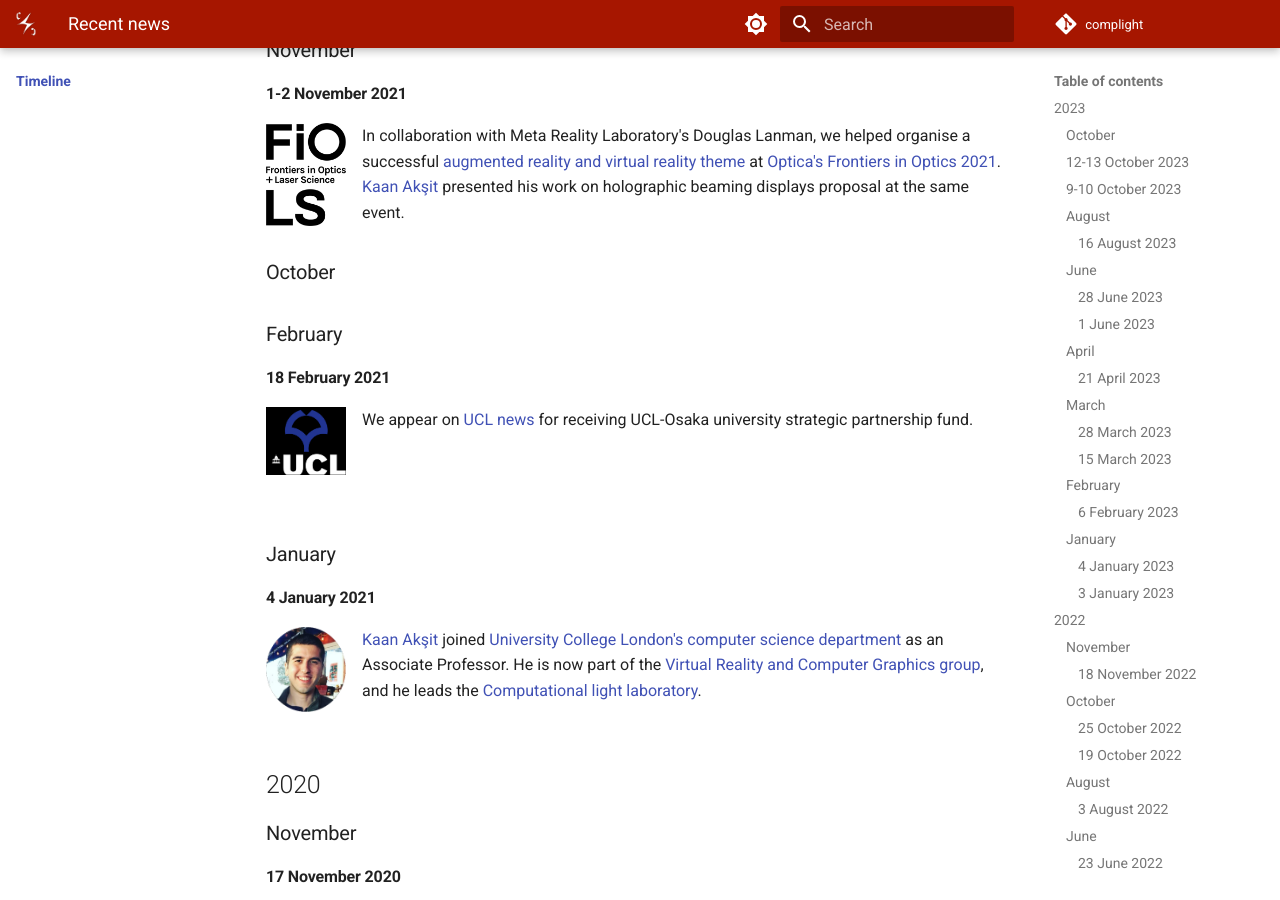
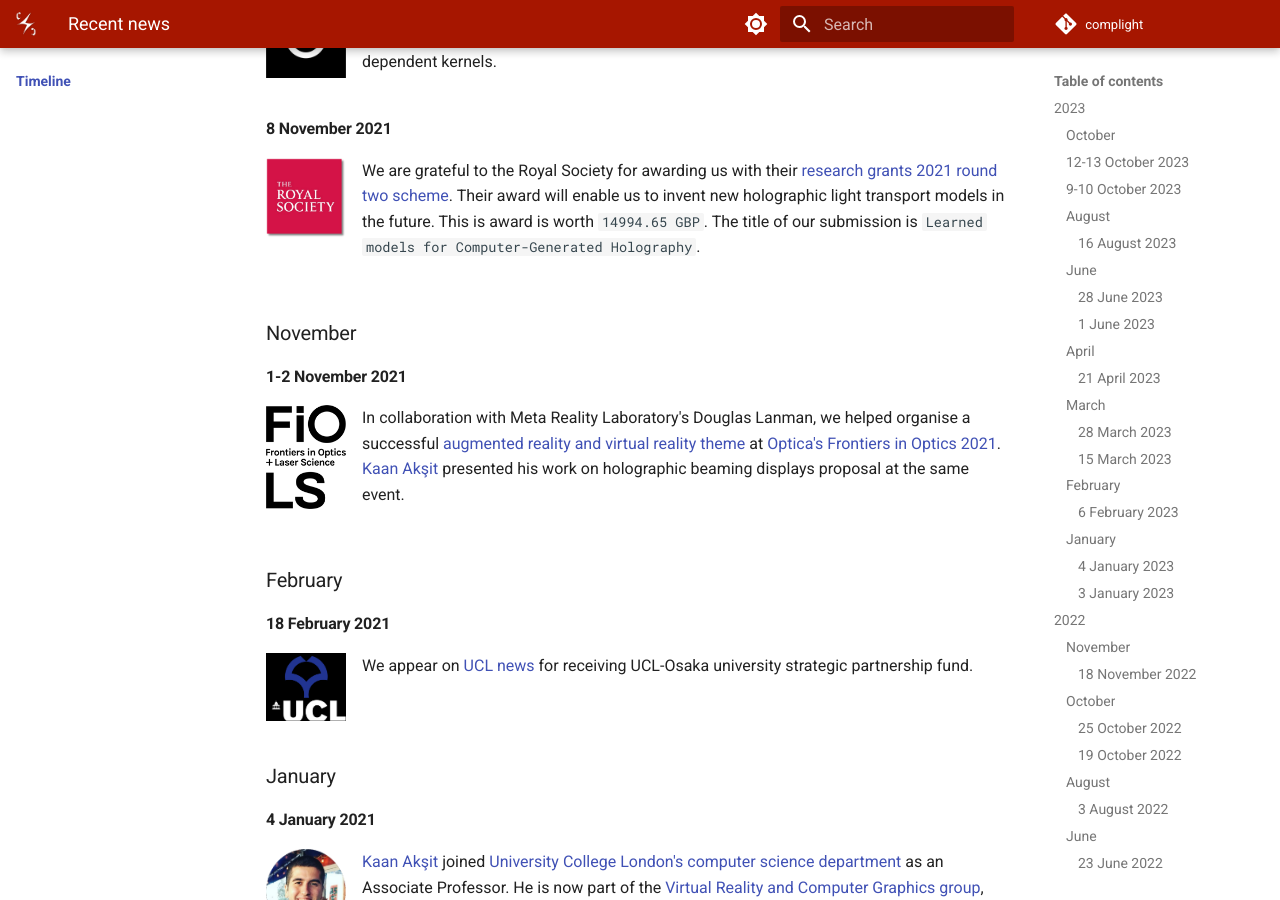
Before and after one commit to complight/complight.github.io, an MkDocs documentation site: the page built from docs/timeline/index.md, in a window 1280 px wide and 900 px high, scrolled down 5471 px. Built offline with MkDocs 1.6.1 and Material for MkDocs 9.7.7, drawn with Linux system fonts in a browser that asks for light colours.

Commit message:
Updating the timeline.

```diff
--- a/docs/timeline/index.md
+++ b/docs/timeline/index.md
@@ -62,6 +62,8 @@ In her latest article, "[The Promise of Holographic Displays](https://cacm.acm.o
 </div>
 [Our paper](http://complightlab.com/ChromaCorrect/), `ChromaCorrect: Prescription Correction in Virtual Reality Headsets through Perceptual Guidance`, is published at Optica's Biomedical Optics Express.
 This work is a result of a collaboration with [Ahmet H. Güzel](https://aguzel.github.io/), [Jeanne Beyazian](https://www.linkedin.com/in/jeanne-beyazian/?trk=public_profile_browsemap&originalSubdomain=uk) and [Praneeth Chakravarthula](https://www.cs.unc.edu/~cpk/).
+<br />
+<br />
 
 
 ### March
@@ -73,8 +75,10 @@ This work is a result of a collaboration with [Ahmet H. Güzel](https://aguzel.g
 This work is a collaboration between
 [Yuta Itoh](https://www.ar.c.titech.ac.jp/people/yuta-itoh),
 and [Kaan Akşit](https://kaanaksit.com).
+<br />
+<br />
 
-<br>
+
 <div style="float: left; height:100px;" class="boxed">
 <img align="left" src="../media/ieee.png" width="80" alt/>
 </div>
@@ -84,6 +88,8 @@ This work is a collaboration between
 [Yuta Itoh](https://www.ar.c.titech.ac.jp/people/yuta-itoh),
 [Hakan Ürey](https://mysite.ku.edu.tr/hurey/),
 and [Kaan Akşit](https://kaanaksit.com).
+<br />
+<br />
 
 
 #### 15 March 2023
@@ -92,6 +98,8 @@ and [Kaan Akşit](https://kaanaksit.com).
 </div>
 Kaan presented an invited talk titled `Could holographic displays be the key to achieving realism in displays?`.
 We are thankful to [Huawei, United Kingdom](https://www.huawei.com/uk/) for their kind hospitality.
+<br />
+<br />
 
 
 ### February
@@ -101,6 +109,8 @@ We are thankful to [Huawei, United Kingdom](https://www.huawei.com/uk/) for thei
 </div>
 Kaan presented an invited talk titled [`Could holographic displays be the key to achieving realism?`](https://youtu.be/kqOQLFaTZwU?t=702).
 We are thankful to [University of Rochester's institute of optics](https://www.hajim.rochester.edu/optics/) for their kind hospitality.
+<br />
+<br />
 
 
 ### January
@@ -110,6 +120,8 @@ We are thankful to [University of Rochester's institute of optics](https://www.h
 </div>
 We are thankful to [TÜBİTAK's](https://tubitak.gov.tr/en/funds/scientific-events/national-support-programmes/content-2224-a-grant-program-for-participation-in-scientific-meetings-abroad) 2224-A support for our valuable member and a PhD student, [Koray Kavaklı](https://scholar.google.com/citations?user=rn6XtO4AAAAJ&hl=en&oi=ao) in presenting his work at [SPIE's Photonics West 2023](https://spie.org/conferences-and-exhibitions/photonics-west?SSO=1).
 This fund covers a significant portion of his attendance at SPIE's Photonics West.
+<br />
+<br />
 
 
 #### 3 January 2023
@@ -118,6 +130,8 @@ This fund covers a significant portion of his attendance at SPIE's Photonics Wes
 </div>
 We are thankful to [Oracle](https://www.oracle.com/cloud/compute/gpu/) for offering us to rely on their cloud infrastructure support for our computational needs.
 We had to decline their award as we have purchased new computational resources most recently.
+<br />
+<br />
 
 
 ## 2022
@@ -130,6 +144,8 @@ We had to decline their award as we have purchased new computational resources m
 [Our paper](https://arxiv.org/abs/2203.04353), `Unrolled Primal-Dual Networks for Lensless Cameras`, is published at Optica's Optics Express.
 A copy of the manuscript can be found [here](https://arxiv.org/pdf/2203.04353.pdf).
 This work is a result of a collaboration with [Oliver Kingshott](https://oliver.kingshott.com/), [Nick Antipa](http://nickantipa.com/) and [Emrah Bostan](https://emrahbostan.com/).
+<br />
+<br />
 
 
 ### October
@@ -139,6 +155,8 @@ This work is a result of a collaboration with [Oliver Kingshott](https://oliver.
 </div>
 [Our paper](https://doi.org/10.1109/TVCG.2022.3216712), `Metameric Inpainting for Image Warping`, is published at IEEE's Transaction on Visualization and Computer Graphics.
 This work is a collaboration between [Rafael Kuffner dos Anjos](https://rafaelkuffner.github.io/), [David Robert Walton](https://drwalton.github.io/), [Sebastian Friston](https://wp.cs.ucl.ac.uk/sebastianfriston/), [David Swapp](http://www.cs.ucl.ac.uk/people/D.Swapp/), [Anthony Steed](https://wp.cs.ucl.ac.uk/anthonysteed/) and [Tobias Ritschel](https://www.homepages.ucl.ac.uk/~ucactri/).
+<br />
+<br />
 
 
 #### 19 October 2022
@@ -147,6 +165,8 @@ This work is a collaboration between [Rafael Kuffner dos Anjos](https://rafaelku
 </div>
 In collaboration with Meta Reality Laboratory's [Douglas Lanman](https://alumni.media.mit.edu/~dlanman/), we helped organise a successful [augmented reality and virtual reality theme](https://www.frontiersinoptics.com/home/program/theme-virtual-reality/) at [Optica's Frontiers in Optics 2022](https://www.frontiersinoptics.com/home/).
 [Kaan Akşit](https://kaanaksit.com) presented a talk titled `Realistic Image Reconstruction with Multiplane Computer-Generated Holography`, while [Koray Kavaklı](https://scholar.google.com/citations?user=rn6XtO4AAAAJ&hl=en&oi=ao) presented a talk titled `Introduction to Odak: a Differentiable Toolkit for Optical Sciences, Vision Sciences and Computer Graphics`.
+<br />
+<br />
 
 
 ### August
@@ -156,6 +176,8 @@ In collaboration with Meta Reality Laboratory's [Douglas Lanman](https://alumni.
 </div>
 Our course, [Optimizing Vision and Visuals: Lectures on Cameras, Displays and Perception](https://complightlab.com/teaching/siggraph2022_optimizing_vision_and_visuals/) is available and online in [SIGGRAPH 2022](https://s2022.siggraph.org/).
 This work is a collaboration between [Koray Kavaklı](https://scholar.google.com/citations?user=rn6XtO4AAAAJ), [David Walton](https://drwalton.github.io/), [Nick Antipa](https://scholar.google.com/citations?user=15xSd1gAAAAJ&hl=en), [Rafał Mantiuk](https://www.cl.cam.ac.uk/~rkm38/), [Douglas Lanman](https://alumni.media.mit.edu/~dlanman/) and [Kaan Akşit](https://kaanaksit.com).
+<br />
+<br />
 
 
 ### June
@@ -166,6 +188,8 @@ This work is a collaboration between [Koray Kavaklı](https://scholar.google.com
 We are grateful to the Meta Reality Labs for supporting our research through the inclusive rendering initiative 2022.
 Their award will enable us to investigate inclusive graphics pipelines in terms of human visual perception.
 Their award is worth `75000 USD`.
+<br />
+<br />
 
 
 ### May
@@ -175,7 +199,8 @@ Their award is worth `75000 USD`.
 </div>
 Our panel, [Telelife: A Vision of Remote Living in 2035](https://programs.sigchi.org/chi/2022/program/session/73405), is presented at [CHI 2022](https://chi2022.acm.org/).
 This work is a collaboration between [Kenan Bektaş](https://www.unisg.ch/en/personenverzeichnis/dc93dc3e-fad5-45ce-a9dd-fa7bf0b64cd9), [Jeeeun Kim](http://www.jeeeunkim.com/), [Kiyoshi Kiyokawa](https://carelab.info/en/), [Anthony Steed](https://wp.cs.ucl.ac.uk/anthonysteed/), [Tobias Höllerer](https://sites.cs.ucsb.edu/~holl/), [Nataliya Kosmyna](https://www.media.mit.edu/people/nkosmyna/overview/), [Misha Sra](https://sites.cs.ucsb.edu/~sra/), [Jason Orlosky](https://www.jeoresearch.com/research) and Kaan Akşit.
-<br clear="left"/>
+<br />
+<br />
 
 
 ### March
@@ -187,14 +212,16 @@ This work is a collaboration between [Kenan Bektaş](https://www.unisg.ch/en/per
 We introduce our work, [Metameric Varifocal Holograms](https://vr.cs.ucl.ac.uk/research/pipelines/metameric-varifocal-holography/), at [IEEE VR 2022](https://ieeevr.org/2022/program/papers/#displays).
 This work is a collaboration between David R. Walton, Koray Kavakli, Rafael Kuffner dos Anjos, David Swapp, Tim Weyrich, Hakan Urey, Anthony Steed, Tobias Ritschel and Kaan Akşit.
 [David Walton](https://drwalton.github.io/) presented the work at the conference.
-<br clear="left"/>
+<br />
+<br />
 
 
 <div style="float: left; height:100px;" class="boxed">
 <img align="left" src="../media/ieee_vgtc_2022_award.png" width="80" alt/>
 </div>
 [Kaan Akşit](https://kaanaksit.com) served as [program committee](https://ieeevr.org/2022/committees/program-committee/) for journal papers, and also as [technical achievement and lifetime achievement awards committee member](../media/ieee_vgtc_2022_award.png).
-<br clear="left"/>
+<br />
+<br />
 
 
 #### 11 March 2022
@@ -203,7 +230,9 @@ This work is a collaboration between David R. Walton, Koray Kavakli, Rafael Kuff
 </div>
 [Kaan Akşit](https://kaanaksit.com) together with [Jannick Rolland](https://www.hajim.rochester.edu/optics/people/faculty/rolland_jannick/index.html) and [Babak Amirsolaimani](https://www.linkedin.com/in/ACoAAAzN_NcBzf3_TVXGZymiZkuN3dyLA1ZIyMM?lipi=urn%3Ali%3Apage%3Ad_flagship3_detail_base%3Bnca4SqheQuu0wdRw8Kfg4A%3D%3D) is acting as a guest editor for [Journal of Optical Microsystems](https://www.spiedigitallibrary.org/journals/journal-of-optical-microsystems/call-for-papers#navBarAnchor) from [SPIE](https://spie.org/?SSO=1) at a special issue targetting optics research in augmented, virtual and mixed reality.
 Here is a [link](../media/jom_ar_vr_mr_call.png) for call flyer and to submit your work, please follow this [link](https://www.spiedigitallibrary.org/journals/journal-of-optical-microsystems/call-for-papers#navBarAnchor).
-<br clear="left"/>
+<br />
+<br />
+
 
 ### February
 #### 23 February 2022
@@ -211,7 +240,9 @@ Here is a [link](../media/jom_ar_vr_mr_call.png) for call flyer and to submit yo
 <img align="left" src="../media/egsr2022.png" width="80" alt/>
 </div>
 [Kaan Akşit](https://kaanaksit.com) serves as a program committee for [EGSR 2022](https://egsr.eu/2022/committee/), which will take place as a hybrid conference, virtual and physically located in Czech Republic's Prag.
-<br clear="left"/>
+<br />
+<br />
+
 
 ### January
 #### 24 January 2022
@@ -219,7 +250,9 @@ Here is a [link](../media/jom_ar_vr_mr_call.png) for call flyer and to submit yo
 <img align="left" src="../media/photonics_west.png" width="80" alt/>
 </div>
 We presented two invited talks at [SPIE's Photonics West](https://spie.org/conferences-and-exhibitions/photonics-west?SSO=1). Our first talk is on [Perceptually guided computer-generated holography](https://spie.org/photonics-west/presentation/Perceptually-guided-computer-generated-holography/12024-4?SSO=1), and our second talk is on [Beaming Displays: Towards Displayless Augmented Reality Near-eye Displays](https://spie.org/photonics-west/presentation/Beaming-Displays-Towards-Displayless-Augmented-Reality-Near-eye-Displays/12019-3).
-<br clear="left"/>
+<br />
+<br />
+
 
 #### 17 January 2022
 <div style="float: left; height:100px;" class="boxed">
@@ -228,7 +261,8 @@ We presented two invited talks at [SPIE's Photonics West](https://spie.org/confe
 We thank the next byte podcast for covering [our collaboration on SensiCut project with MIT](https://t.co/ymdm9KTsUN).
 They did a great job in explaining our in their podcast.
 You can reach the podcast using [this link](https://the-next-byte-wevolver.simplecast.com/episodes/33-the-solar-panel-that-broke-the-world-record).
-<br clear="left"/>
+<br />
+<br />
 
 
 ## 2021
@@ -239,7 +273,8 @@ You can reach the podcast using [this link](https://the-next-byte-wevolver.simpl
 <img align="left" src="../media/frontiers.png" width="80" alt/>
 </div>
 Our vision, "Telelife: The Future of Remote Living", is published at [Frontiers in Virtual Reality](https://doi.org/10.3389/frvir.2021.763340). We share our vision for the future, specifically in the year 2035.
-<br clear="left"/>
+<br />
+<br />
 
 
 #### 12 November 2021
@@ -247,7 +282,8 @@ Our vision, "Telelife: The Future of Remote Living", is published at [Frontiers
 <img align="left" src="../media/optica.png" width="80" alt/>
 </div>
 Our invited work, "Learned Holographic Light Transport", is published at [Optica's Applied Optics](https://doi.org/10.1364/AO.439401). We show that light transport can be made more accurate by learning hardware dependent kernels.
-<br clear="left"/>
+<br />
+<br />
 
 
 #### 8 November 2021
@@ -255,7 +291,9 @@ Our invited work, "Learned Holographic Light Transport", is published at [Optica
 <img align="left" src="../media/royal_society.png" width="80" alt/>
 </div>
 We are grateful to the Royal Society for awarding us with their [research grants 2021 round two scheme](https://royalsociety.org/grants-schemes-awards/grants/research-grants/). Their award will enable us to invent new holographic light transport models in the future. This is award is worth `14994.65 GBP`. The title of our submission is `Learned models for Computer-Generated Holography`.
-<br clear="left"/>
+<br />
+<br />
+
 
 
 ### November
@@ -264,10 +302,9 @@ We are grateful to the Royal Society for awarding us with their [research grants
 <img align="left" src="../media/frontiers_in_optics.png" width="80" alt/>
 </div>
 In collaboration with Meta Reality Laboratory's Douglas Lanman, we helped organise a successful [augmented reality and virtual reality theme](https://www.frontiersinoptics.com/home/program/theme-virtual-reality/) at [Optica's Frontiers in Optics 2021](https://www.frontiersinoptics.com/home/). [Kaan Akşit](https://kaanaksit.com) presented his work on holographic beaming displays proposal at the same event.
-<br clear="left"/>
+<br />
+<br />
 
-
-### October
 
 ### February
 #### 18 February 2021
@@ -275,7 +312,9 @@ In collaboration with Meta Reality Laboratory's Douglas Lanman, we helped organi
 <img align="left" src="../media/ucl_osaka.png" width="80" alt/>
 </div>
 We appear on [UCL news](https://www.ucl.ac.uk/global/news/2021/feb/second-annual-ucl-osaka-strategic-partner-funds-recipients) for receiving UCL-Osaka university strategic partnership fund.
-<br clear="left"/>
+<br />
+<br />
+<br />
 
 
 ### January
@@ -284,7 +323,8 @@ We appear on [UCL news](https://www.ucl.ac.uk/global/news/2021/feb/second-annual
 <img align="left" src="../people/kaan_aksit.png" width="80" alt/>
 </div>
 [Kaan Akşit](https://kaanaksit.com) joined [University College London's](https://www.ucl.ac.uk) [computer science department](https://www.ucl.ac.uk/computer-science/) as an Associate Professor. He is now part of the [Virtual Reality and Computer Graphics group](http://vecg.cs.ucl.ac.uk/academics.html), and he leads the [Computational light laboratory](https://complight.github.io/).
-<br clear="left"/>
+<br />
+<br />
 
 
 ## 2020
@@ -296,7 +336,9 @@ We appear on [UCL news](https://www.ucl.ac.uk/global/news/2021/feb/second-annual
 <img align="left" src="../media/ucl_osaka.png" width="80" alt/>
 </div>
 [Kaan Akşit](https://kaanaksit.com) and [Jason Orlosky](https://www.jeoresearch.com/research) They have been granted [UCL-Osaka University Strategic Parner Funds](https://www.ucl.ac.uk/global/ucl-osaka-university-strategic-partner-funds) funds. This award is worth `10000 GBP`. The title of our submission is `Development of a joint Telelife technology seminar using virtual reality`.
-<br clear="left"/>
+<br />
+<br />
+
 
 ### August
 
@@ -305,4 +347,5 @@ We appear on [UCL news](https://www.ucl.ac.uk/global/news/2021/feb/second-annual
 <img align="left" src="../people/kaan_aksit.png" width="80" alt/>
 </div>
 [Kaan Akşit](https://kaanaksit.com) has left his Senior Research scientist position at NVIDIA in the US, and accepted to join [University College London's](https://www.ucl.ac.uk) [computer science department](https://www.ucl.ac.uk/computer-science/) as an Associate Professor.
-<br clear="left"/>
+<br />
+<br />
```
